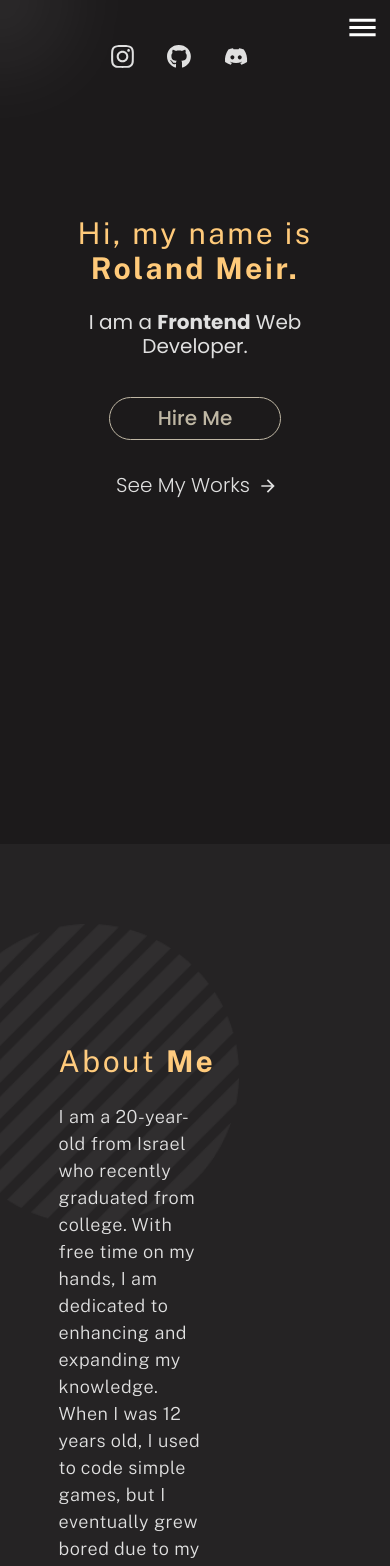
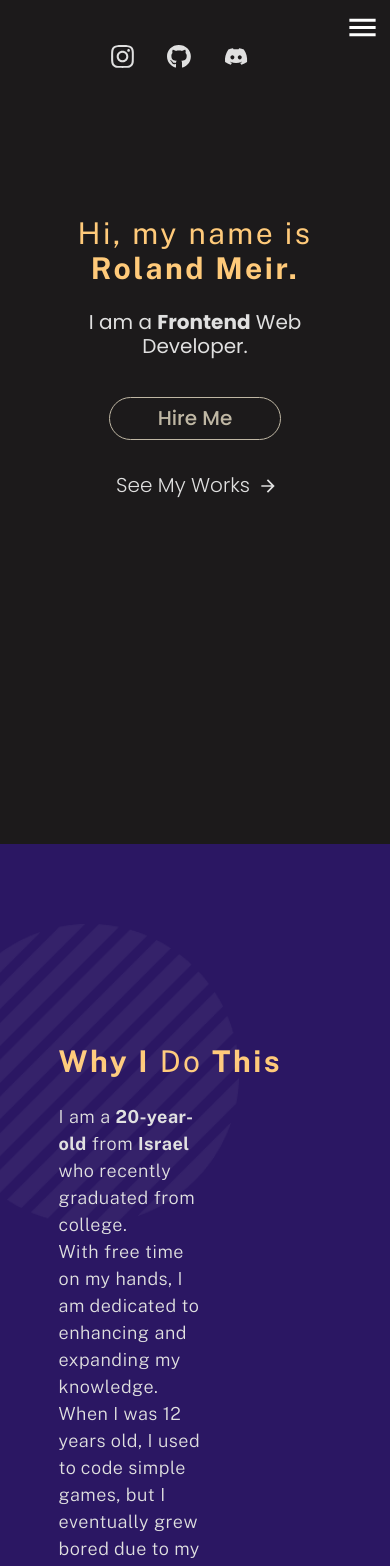
Before and after one commit to t0px/portfolio-app, a React (Vite) app: page / in a window 390 px wide. Shown: the top 1566 px of the page. Built offline with nearby package versions, Linux system fonts and the light colour scheme.

Commit message:
mobile menu and changes

```diff
--- a/src/App.jsx
+++ b/src/App.jsx
@@ -41,50 +41,22 @@ const OverlayBG = styled(Box)({
 });
 
 function App() {
-  const handleMoveCursor = (e) => {
-    setCursorPlacing({
-      clientX: e.clientX,
-      clientY: e.clientY,
-    });
-  };
-
-  const [cursorPlacing, setCursorPlacing] = useState({
-    clientX: 0,
-    clientY: 0,
-  });
 
   return (
     // Overriding default font with theme
-    <div onMouseMove={(e) => handleMoveCursor(e)}>
     <ThemeProvider theme={theme}>
-        <Box
-          component="div"
-          sx={{
-            width: 100,
-            height: 100,
-            position: "fixed",
-            zIndex: "100000",
-            background: "rgba(255, 255, 255, 0.15)",
-            transform: `translate(${cursorPlacing.clientX - 50}px, ${
-              cursorPlacing.clientY - 50
-            }px)`,
-            borderRadius: "50%",
-            pointerEvents: "none",
-            filter: "blur(50px)",
-          }}
-        ></Box>
       <Sidebar />
       <PageWrapper bgcolor="#1C1A1B">
         <PageGrid container id="home" sx={{ height: "100vh" }}>
           <Home />
         </PageGrid>
       </PageWrapper>
-        <PageWrapper bgcolor="#252324">
+      <PageWrapper bgcolor="#2B1763">
         <PageGrid container id="about" sx={{ height: "100vh" }}>
           <About />
         </PageGrid>
       </PageWrapper>
-        <PageWrapper bgcolor="#2e2c2d">
+      <PageWrapper bgcolor="#fff">
         <PageGrid container id="knowledge" sx={{ height: "100vh" }}>
           <Knowledge />
         </PageGrid>
@@ -100,7 +72,6 @@ function App() {
         </PageGrid>
       </PageWrapper>
     </ThemeProvider>
-    </div>
   );
 }
 
--- a/src/components/About/AboutSection.jsx
+++ b/src/components/About/AboutSection.jsx
@@ -4,32 +4,43 @@ import { Box } from "@mui/system";
 
 const AboutSection = () => {
   return (
-    <Grid item xs={12} mt={25} sx={{position: "relative"}}>
-        <Box component="img" src="src/assets/Shapes/Circle.png" sx={{
-            position: "absolute",
-            top: -120,
-            left: -120,
-            width: 300
-        }}/>
+    <Grid item xs={12} mt={25} sx={{ position: "relative" }}>
+      <Box
+        component="img"
+        src="src/assets/Shapes/Circle.png"
+        sx={{
+          position: "absolute",
+          top: -120,
+          left: -120,
+          width: 300,
+        }}
+      />
       <MainText
         title={
           <span>
-            About <strong>Me</strong>
+            <strong>Why I</strong> Do <strong>This</strong>
           </span>
         }
       />
       {
-      //TODO: add flowing skeleton cube that users can move and is rotating
+        //TODO: add flowing skeleton cube that users can move and is rotating
       }
       <Typography
         variant="h2"
-        sx={{ fontSize: 18, color: "#E0E0E0", maxWidth: "55%",letterSpacing: 0.5, lineHeight: 1.5 }}
+        sx={{
+          fontSize: 18,
+          color: "#E0E0E0",
+          maxWidth: "55%",
+          letterSpacing: 0.5,
+          lineHeight: 1.5,
+        }}
       >
-        I am a 20-year-old from Israel who recently graduated from college. With
-        free time on my hands, I am dedicated to enhancing and expanding my
-        knowledge. When I was 12 years old, I used to code simple games, but I
-        eventually grew bored due to my inability to learn coding online
-        effectively due to language limitations.
+        I am a <strong>20-year-old</strong> from <strong>Israel</strong> who
+        recently graduated from college. <br />With free time on my hands, I am
+        dedicated to enhancing and expanding my knowledge. When I was 12 years
+        old, I used to code simple games, but I eventually grew bored due to my
+        inability to learn coding online effectively due to language
+        limitations.
         <br />
         <br /> A few months ago, I discovered a new class in college called "Web
         Development," which immediately sparked my interest. Although the
--- a/src/components/MobileMenu.jsx
+++ b/src/components/MobileMenu.jsx
@@ -1,12 +1,19 @@
 import { Typography } from "@mui/material";
 import { Box, Stack } from "@mui/system";
-import { useEffect } from "react";
+import { useEffect, useRef } from "react";
 import '../css/mobilemenu.css';
 
 const MobileMenu = ({ navItems, isOpen, setIsOpen }) => {
 
+    const menuRef = useRef();
+
+    useEffect(() => {
+        isOpen && menuRef.current.focus();
+    }, [setIsOpen, isOpen])
+
   return (
     <Box
+      ref={menuRef}
       className={`mobile-menu ${isOpen ? "active" : ""}`}
       position="fixed"
       sx={{
@@ -16,14 +23,21 @@ const MobileMenu = ({ navItems, isOpen, setIsOpen }) => {
         zIndex: 1000,
         opacity: `${isOpen ? "1" : "0"}`,
         pointerEvents: `${isOpen ? "all" : "none"}`,
+        boxShadow: "0 5px 5px 0 black",
       }}
-      onBlur={() => setIsOpen(false)}
+      // TODO: FIX THIS
     >
       <Stack
-        bgcolor="#fff"
+        bgcolor="rgb(171, 159, 133, 0.95)"
         color="black"
         direction="column"
-        sx={{ display: "flex", alignItems: "center", gap: 4, p: 4 }}
+        sx={{
+          display: "flex",
+          alignItems: "center",
+          textAlign: "center",
+          textTransform: "uppercase",
+          letterSpacing: 3
+        }}
       >
         {navItems.map((item, index) => (
           <Typography
@@ -35,6 +49,9 @@ const MobileMenu = ({ navItems, isOpen, setIsOpen }) => {
               textDecoration: "none",
               color: "inherit",
               fontFamily: "Poppins",
+              width: "100%",
+              p: 2,
+              border: "1px solid #AAA391",
             }}
           >
             {item.name}
--- a/src/components/Sidebar.jsx
+++ b/src/components/Sidebar.jsx
@@ -3,7 +3,7 @@ import { Box, Stack } from "@mui/system";
 import '/src/css/sidebar.css'
 import styled from "@emotion/styled";
 import MobileMenu from "./MobileMenu";
-import { useEffect, useState } from "react";
+import { useEffect, useState, useRef } from "react";
 import MenuIcon from "@mui/icons-material/Menu";
 
 const navItems = [
```
Lines whose indentation alone changed are shown as unchanged.
